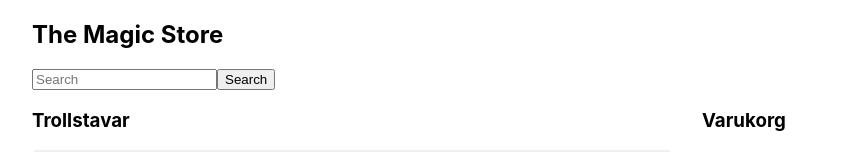
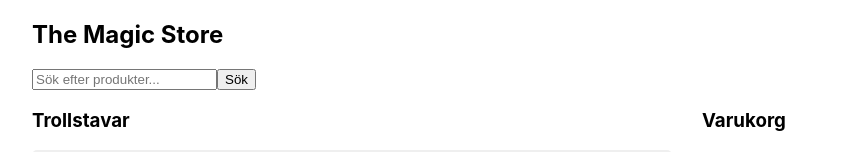
Before and after one commit to elviradisa/inl3_js3_elvira_ericsson_fe23, a React (Create React App) app: page / in a window 1280 px wide. Shown: the top 152 px of the page, without its empty margins (88-930 px from the left). Built offline with nearby package versions, Linux system fonts and the light colour scheme.

Commit message:
update SearchBar
sökning av produkt i inputfält
css
kommenatrer

```diff
--- a/src/components/SearchBar.jsx
+++ b/src/components/SearchBar.jsx
@@ -1,8 +1,37 @@
-export default function SearchBar () {
+//
+// Elvira Ericsson
+// FE23
+//
+// SearchBar
+// Hanterar sökfältet
+//
+// State
+// searchInput - representerar sökordet från sökfältet
+//
+// Funktioner
+// handleInput - uppdaterar 'searchInput' när användaren skriver något i fältet
+// handleSearch - skickar det användaren skrivit till 'App' via 'onSearch'-props
+//
+// Render
+// Visar ett inputfält och en sökknapp
+//
+import React, {useState} from 'react';
+
+export default function SearchBar ({onSearch}) {
+    const [searchInput, setSearchInput] = useState('');
+
+    const handleInput = (event) => {
+        setSearchInput(event.target.value);
+    }
+
+    const handleSearch = () => {
+        onSearch(searchInput);
+    }
+
     return (
         <>
-            <input type="text" placeholder="Search" />
-            <button id="searchButton">Search</button>
+            <input type="text" value={searchInput} onChange={handleInput} placeholder="Sök efter produkter..." />
+            <button id="searchButton" onClick={handleSearch}>Sök</button>
         </>
     )
 }
```
